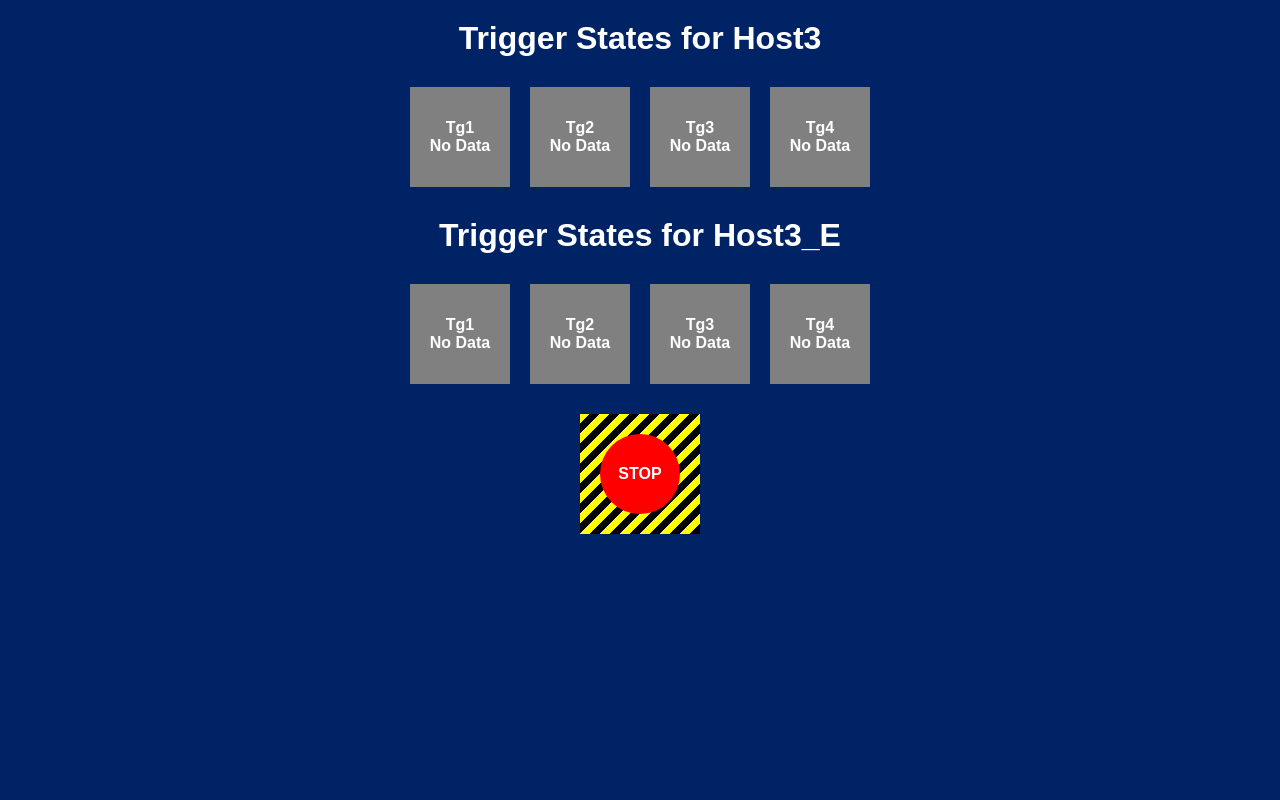
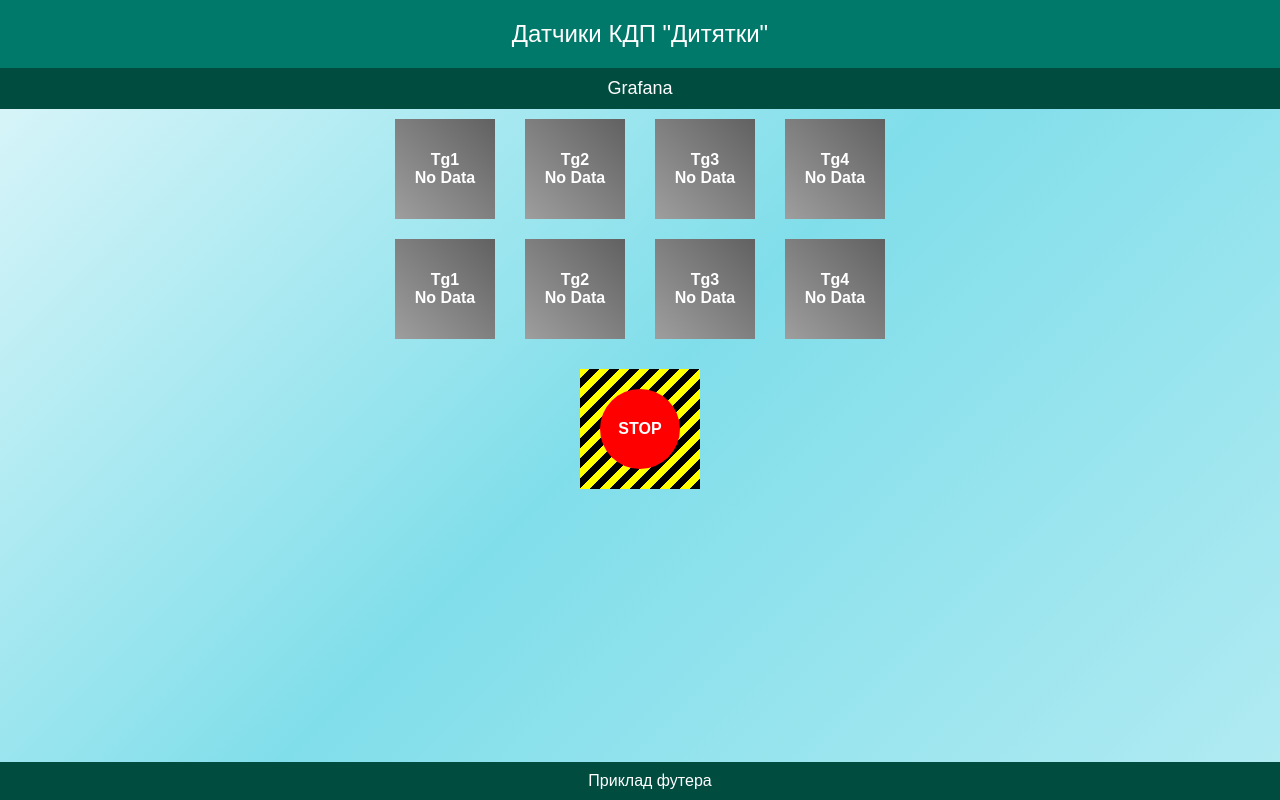
Before and after one commit to ivrude/Influx_alert, a Flask app: template Test_docker/templates/alarm.html in a window 1280 px wide. Run offline with Flask 3, Linux system fonts and the light colour scheme; the template is opened without the code that fills it, so the values that code supplies are empty.

Commit message:
design changes

```diff
--- a/Test_docker/app.py
+++ b/Test_docker/app.py
@@ -1,4 +1,6 @@
 import sqlite3
+
+import requests
 from flask import Flask, render_template
 
 app = Flask(__name__)
@@ -32,6 +34,10 @@ def process_table(triggers, conn, table_name, prefix):
                     triggers[f"{prefix}{i}"] = 2
             else:
                 triggers[f"{prefix}{i}"] = triger_state[i-1]
+        for i in range (1, 5):
+            if triger_state[i-1] == 1:
+
+                responce = requests.post("http://192.168.0.31:5001/webhook2")
 
 @app.route('/')
 def index():
--- a/Test_docker/templates/alarm.html
+++ b/Test_docker/templates/alarm.html
@@ -2,13 +2,48 @@
 <html lang="en">
 <head>
     <meta charset="UTF-8">
+    <meta name="viewport" content="width=device-width, initial-scale=1.0">
     <title>Trigger States</title>
     <style>
         body {
-            background-color: #002366;
+        margin: 0;
+        font-family: Arial, sans-serif;
+        background: linear-gradient(135deg, #e0f7fa, #80deea, #b2ebf2);
+        color: #333;
+        display: flex;
+        flex-direction: column;
+        min-height: 100vh;
+        }
+         header {
+            background-color: #00796b; /* темно-зелений */
             color: white;
-            font-family: Arial, sans-serif;
             text-align: center;
+            padding: 20px;
+            font-size: 24px;
+        }
+        nav {
+            display: flex;
+            justify-content: center;
+            background-color: #004d40; /* дуже темний зелений */
+            padding: 10px;
+        }
+        nav a {
+            color: white;
+            text-decoration: none;
+            margin: 0 15px;
+            font-size: 18px;
+        }
+        nav a:hover {
+            text-decoration: underline;
+        }
+        footer {
+            background-color: #004d40; /* дуже темний зелений */
+            color: white;
+            text-align: center;
+            padding: 10px;
+            position: fixed;
+            width: 100%;
+            bottom: 0;
         }
         h1 {
             margin: 20px;
@@ -17,7 +52,7 @@
             display: flex;
             justify-content: center;
             flex-wrap: wrap;
-            margin-top: 20px;
+            gap: 10px;
         }
         .square {
             width: 100px;
@@ -31,10 +66,21 @@
             color: white;
             text-align: center;
         }
-        .green { background-color: green; }
-        .yellow { background-color: yellow; color: black; }
-        .red { background-color: red; }
-        .grey { background-color: grey; }
+        .square.green {
+    background: linear-gradient(45deg, #4caf50 0%, #388e3c 100%);
+}
+
+.square.yellow {
+    background: linear-gradient(45deg, #ffeb3b 0%, #fbc02d 100%);
+}
+
+.square.red {
+    background: linear-gradient(45deg, #f44336 0%, #c62828 100%);
+}
+
+.square.grey {
+    background: linear-gradient(45deg, #9e9e9e 0%, #616161 100%);
+}
 
         .button-container {
             display: flex;
@@ -69,7 +115,7 @@
     <script>
         function stopMusic() {
             const urls = [
-                'http://192.168.0.47:5001/stop',
+                'http://192.168.0.31:5001/stop',
             ];
             urls.forEach(url => {
                 fetch(url, {
@@ -93,14 +139,18 @@
     </script>
 </head>
 <body>
-    <h1>Trigger States for Host3</h1>
+        <header>
+        Датчики КДП "Дитятки"
+        </header>
+    <nav>
+        <a href="http://localhost:3000/">Grafana</a>
+    </nav>
     <div class="container">
         <div class="square {% if triggers['trigger_1'] == 0 %}green{% elif triggers['trigger_1'] == 1 %}yellow{% elif triggers['trigger_1'] == 2 %}red{% else %}grey{% endif %}">Tg1<br>{% if triggers['trigger_1'] == 0 %}OK{% elif triggers['trigger_1'] == 1 %}Увага{% elif triggers['trigger_1'] == 2 %}Небезпека{% else %}No Data{% endif %}</div>
         <div class="square {% if triggers['trigger_2'] == 0 %}green{% elif triggers['trigger_2'] == 1 %}yellow{% elif triggers['trigger_2'] == 2 %}red{% else %}grey{% endif %}">Tg2<br>{% if triggers['trigger_2'] == 0 %}OK{% elif triggers['trigger_2'] == 1 %}Увага{% elif triggers['trigger_2'] == 2 %}Небезпека{% else %}No Data{% endif %}</div>
         <div class="square {% if triggers['trigger_3'] == 0 %}green{% elif triggers['trigger_3'] == 1 %}yellow{% elif triggers['trigger_3'] == 2 %}red{% else %}grey{% endif %}">Tg3<br>{% if triggers['trigger_3'] == 0 %}OK{% elif triggers['trigger_3'] == 1 %}Увага{% elif triggers['trigger_3'] == 2 %}Небезпека{% else %}No Data{% endif %}</div>
         <div class="square {% if triggers['trigger_4'] == 0 %}green{% elif triggers['trigger_4'] == 1 %}yellow{% elif triggers['trigger_4'] == 2 %}red{% else %}grey{% endif %}">Tg4<br>{% if triggers['trigger_4'] == 0 %}OK{% elif triggers['trigger_4'] == 1 %}Увага{% elif triggers['trigger_4'] == 2 %}Небезпека{% else %}No Data{% endif %}</div>
     </div>
-    <h1>Trigger States for Host3_E</h1>
     <div class="container">
         <div class="square {% if triggers['trigger_e1'] == 0 %}green{% elif triggers['trigger_e1'] == 1 %}yellow{% elif triggers['trigger_e1'] == 2 %}red{% else %}grey{% endif %}">Tg1<br>{% if triggers['trigger_e1'] == 0 %}OK{% elif triggers['trigger_e1'] == 1 %}Увага{% elif triggers['trigger_e1'] == 2 %}Небезпека{% else %}No Data{% endif %}</div>
         <div class="square {% if triggers['trigger_e2'] == 0 %}green{% elif triggers['trigger_e2'] == 1 %}yellow{% elif triggers['trigger_e2'] == 2 %}red{% else %}grey{% endif %}">Tg2<br>{% if triggers['trigger_e2'] == 0 %}OK{% elif triggers['trigger_e2'] == 1 %}Увага{% elif triggers['trigger_e2'] == 2 %}Небезпека{% else %}No Data{% endif %}</div>
@@ -112,5 +162,8 @@
             <button class="stop-button" onclick="stopMusic()">Stop</button>
         </div>
     </div>
+    <footer>
+        Приклад футера
+    </footer>
 </body>
 </html>
```
